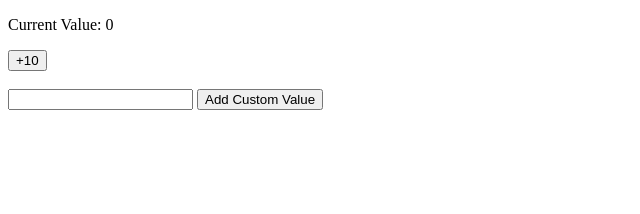
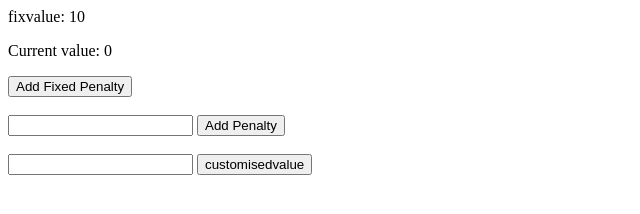
Before and after one commit to Dharati15/New_repo, a plain HTML site: page jarofpenalty.html in a window 1280 px wide. Shown: the whole page, without its empty margins (0-640 px from the left). Drawn offline with Linux system fonts and the light colour scheme.

Commit message:
punishmentjar

```diff
--- a/jarofpenalty.html
+++ b/jarofpenalty.html
@@ -5,42 +5,43 @@
 </style>
 </head>
 <body>
-  <p id="input">Current Value: 0</p>
-  <button id="btn2">+10</button><br>
-  <br>
-  <input type="text" id="addvalue">
-  <button id="btn">Add Custom Value</button>
+  <div>fixvalue: <span id="fixedValue">10</span></div>
+  <p>Current value: <span id="input">0</span></p>
+
+  <button onclick="addFixedValue()">Add Fixed Penalty</button><br><br>
+
+  <input id="newPenalty"/>
+  <button onclick="addPenalty()">Add Penalty</button><br><br>
+
+  <input id="updatedvalue">
+  <button onclick="newcustomisedvalue()">customisedvalue</button><br><br>
 
   <script>
 
-    var valueDisplay = document.getElementById("input");
-    var incrementButton = document.getElementById("btn2");
-    var customValueInput = document.getElementById("addvalue");
-    var customValueButton = document.getElementById("btn");
+    var currentValue = 0;
+    var fixedValue = 10;
 
-    var currentValue = 0;
-
-
-    function updateDisplay() {
-      valueDisplay.innertext =+ currentValue;
+    function addFixedValue(){
+      document.getElementById("input").innerText = currentValue + fixedValue;
+      currentValue += fixedValue;
     }
 
+    function addPenalty(){
+      var newPenalty = Number(document.getElementById("newPenalty").value);
+      document.getElementById("input").innerText = currentValue + newPenalty;
+      currentValue += newPenalty;
+      document.getElementById("newPenalty").value = "";
+    }
 
-    incrementButton.addEventListener('click', function() {
-      currentValue += 10;
-      updateDisplay();
-    });
+    function newcustomisedvalue(){
+      var updatedFixedValue = Number(document.getElementById("updatedvalue").value);
+      document.getElementById("input").innerText = currentValue + updatedFixedValue;
+      // fixedValue += updatedFixedValue
+         fixedValue = updatedFixedValue;
+        document.getElementById("fixedValue").innerText = fixedValue;
+        document.getElementById("updatedvalue").value = "";
 
-
-    customValueButton.addEventListener('click', function() {
-      var customValue = parseInt(customValueInput.value);
-      if (!isNaN(customValue)) {
-        currentValue += customValue;
-        updateDisplay();
-      }
-    });
-
-
+    }
 
   </script>
 </body>
```
